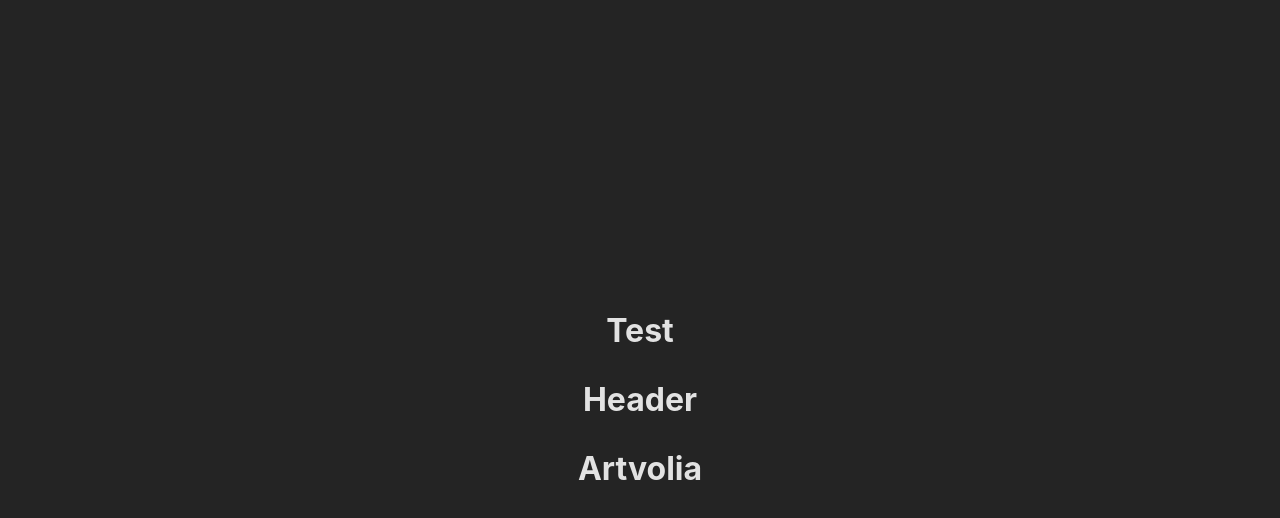
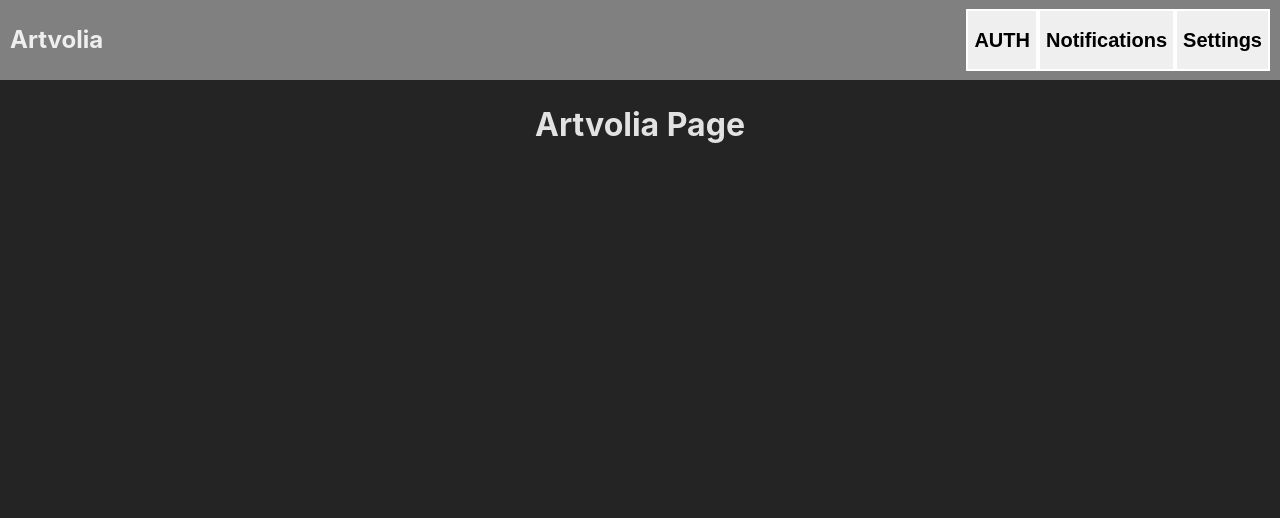
Before and after one commit to roryemagee1/artvolia-fe, a React (Vite) app: page / in a window 1280 px wide. Shown: the top 518 px of the page. Built offline with nearby package versions, Linux system fonts and the light colour scheme.

Commit message:
Add Header component and Button component to UI

```diff
--- a/src/app.component.tsx
+++ b/src/app.component.tsx
@@ -6,9 +6,8 @@ import Header from '@src/features/ui/header/header.component.tsx';
 function App(): JSX.Element {
   return (
     <>
-      <h1>Test</h1>
       <Header />
-      <h1>Artvolia</h1>
+      <h1>Artvolia Page</h1>
     </>
   )
 }
--- a/src/app.css
+++ b/src/app.css
@@ -1,6 +1,4 @@
 #root {
   max-width: 1280px;
-  margin: 0 auto;
-  padding: 2rem;
   text-align: center;
 }
--- /dev/null
+++ b/src/features/ui/button/button.component.tsx
@@ -0,0 +1,13 @@
+import { JSX } from 'react';
+import './button.css';
+
+interface ButtonProps {
+  children: JSX.Element;
+}
+export default function Button({ children }: ButtonProps) {
+  return (
+    <button>
+      {children}
+    </button>
+  )
+}
--- /dev/null
+++ b/src/features/ui/button/button.css
@@ -0,0 +1,3 @@
+button {
+  border: 2px solid white;
+}
--- a/src/features/ui/header/header.component.tsx
+++ b/src/features/ui/header/header.component.tsx
@@ -1,7 +1,17 @@
 // import React from 'react';
+import './header.css';
 
+import Button from "@src/features/ui/button/button.component.tsx"
 export default function Header() {
   return (
-    <h1>Header</h1>
+    <nav>
+      <h1>Artvolia</h1>
+      <div>
+        <Button><h1>AUTH</h1></Button>
+        <Button><h1>Notifications</h1></Button>
+        <Button><h1>Settings</h1></Button>
+      </div>
+    </nav>
+
   )
 }
--- a/src/features/ui/header/header.css
+++ b/src/features/ui/header/header.css
@@ -0,0 +1,15 @@
+nav {
+  height: 10vh;
+  width: 100vw;
+
+  background-color: grey;
+
+  display: flex;
+  flex-direction: row;
+  justify-content: space-between;
+  align-items: center;
+}
+
+nav > * {
+  margin: 10px;
+}
--- a/src/index.css
+++ b/src/index.css
@@ -16,7 +16,7 @@
 body {
   margin: 0;
   display: flex;
-  place-items: center;
+  /* place-items: center; */
   min-width: 320px;
   min-height: 100vh;
 }
```
